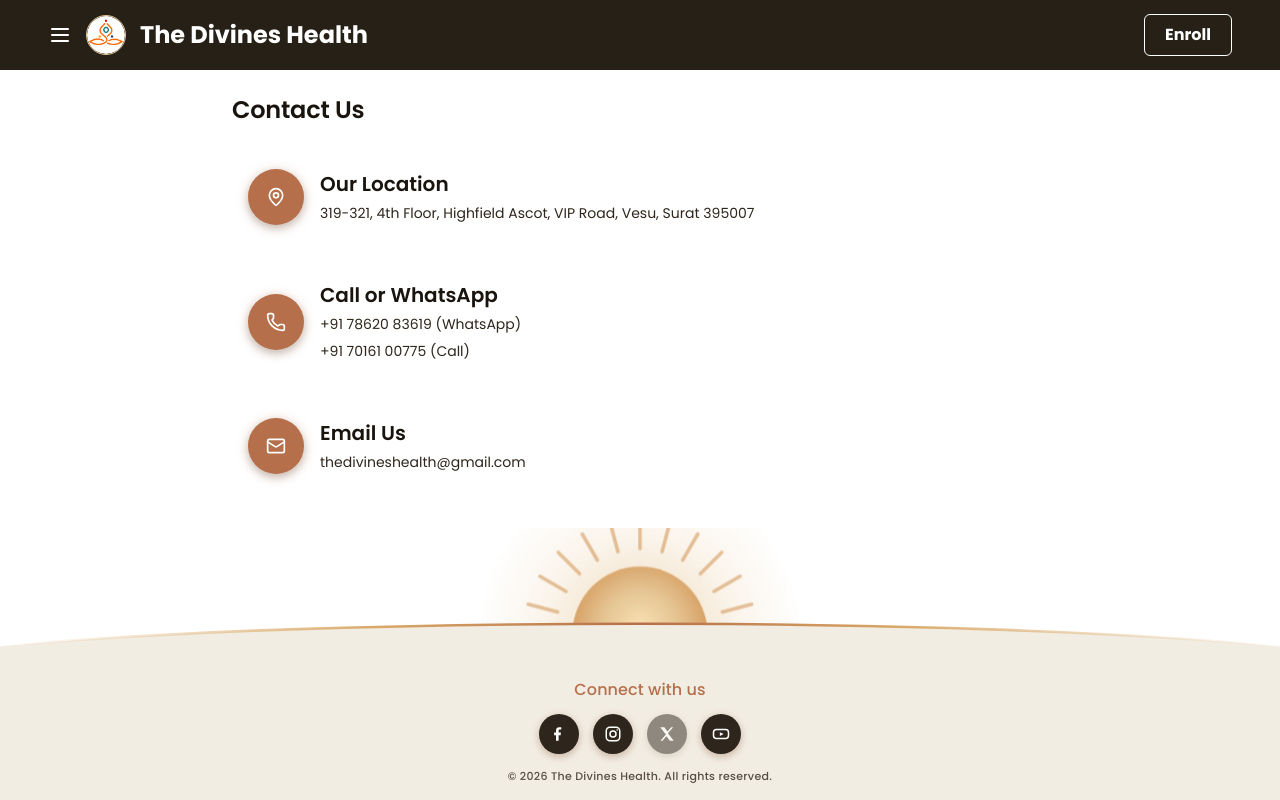
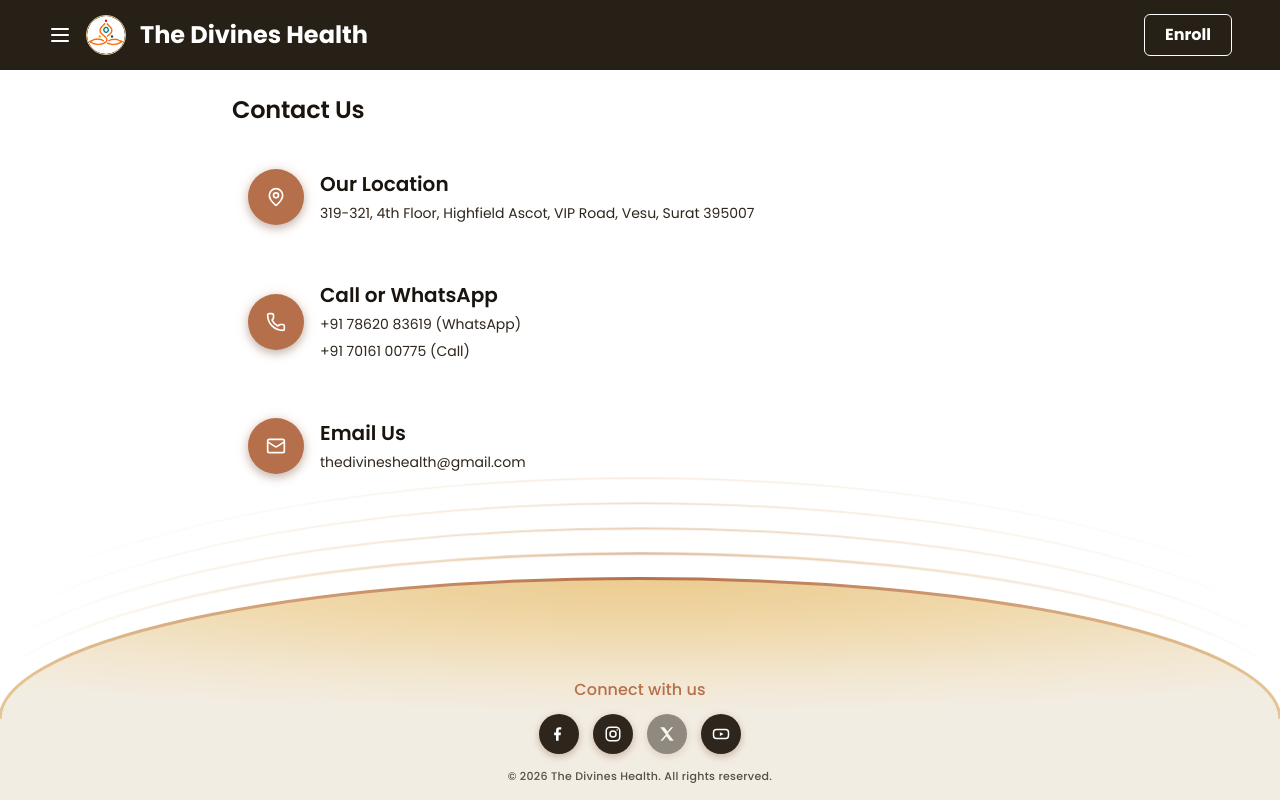
Before and after one commit to ladkrishnaronak/divines-wellness, a Next.js app: page /contact in a window 1280 px wide. Built offline with nearby package versions, Linux system fonts and the light colour scheme.

Commit message:
Contact footer becomes the rising sun itself

```diff
--- a/src/app/contact/page.tsx
+++ b/src/app/contact/page.tsx
@@ -124,66 +124,48 @@ export default function ContactPage() {
         })}
       </div>
 
-      {/* Rising-sun footer: a warm sun lifts over a soft horizon, which becomes
-          the cream footer. Pinned to the bottom of the screen via mt-auto. */}
-      <footer className="relative mt-auto w-full">
+      {/* Rising-sun footer: the footer box itself is the sun. Its domed top edge
+          is the sun's curve, the fill is sunlight fading into cream, and glow
+          rings radiate out from the edge. Pinned to the bottom via mt-auto. */}
+      <footer
+        className="relative mt-auto w-full rounded-t-[50%_90px] bg-[radial-gradient(120%_85%_at_50%_0%,#eccb8f_0%,#f0d9ac_28%,#f2e6cf_52%,#f2ede3_72%)] pt-[62px] sm:rounded-t-[50%_118px] sm:pt-[84px] lg:rounded-t-[50%_141px] lg:pt-[100px]"
+      >
+        {/* Glow rings + sunlit edge. The SVG spans the ring space above the
+            footer plus the dome height, so its ellipses share the dome's centre. */}
         <svg
-          viewBox="0 0 1440 200"
-          preserveAspectRatio="xMidYMax slice"
-          className="block h-[120px] w-full sm:h-[150px] lg:h-[170px]"
+          viewBox="0 0 1000 160"
+          preserveAspectRatio="none"
+          className="pointer-events-none absolute -top-[70px] left-0 h-[160px] w-full sm:-top-[92px] sm:h-[210px] lg:-top-[109px] lg:h-[250px]"
           aria-hidden="true"
         >
           <defs>
-            <radialGradient id="sunDisc" cx="50%" cy="45%" r="55%">
-              <stop offset="0%" stopColor="#f9e2b4" />
-              <stop offset="50%" stopColor="#e6c594" />
-              <stop offset="100%" stopColor="#d49a5c" />
-            </radialGradient>
-            <radialGradient id="sunHalo" cx="50%" cy="50%" r="50%">
-              <stop offset="0%" stopColor="#e6c594" stopOpacity="0.9" />
-              <stop offset="60%" stopColor="#e6c594" stopOpacity="0.25" />
-              <stop offset="100%" stopColor="#e6c594" stopOpacity="0" />
-            </radialGradient>
-            <linearGradient id="horizonEdge" x1="0" y1="0" x2="1" y2="0">
-              <stop offset="0%" stopColor="#e6c594" stopOpacity="0" />
-              <stop offset="30%" stopColor="#d9a765" />
+            <linearGradient id="ringFade" gradientUnits="userSpaceOnUse" x1="0" y1="0" x2="1000" y2="0">
+              <stop offset="0%" stopColor="#d9a765" stopOpacity="0" />
+              <stop offset="30%" stopColor="#d9a765" stopOpacity="0.55" />
+              <stop offset="50%" stopColor="#c98a55" stopOpacity="0.9" />
+              <stop offset="70%" stopColor="#d9a765" stopOpacity="0.55" />
+              <stop offset="100%" stopColor="#d9a765" stopOpacity="0" />
+            </linearGradient>
+            <linearGradient id="sunEdge" gradientUnits="userSpaceOnUse" x1="0" y1="0" x2="1000" y2="0">
+              <stop offset="0%" stopColor="#e6c594" />
               <stop offset="50%" stopColor="#b56f4a" />
-              <stop offset="70%" stopColor="#d9a765" />
-              <stop offset="100%" stopColor="#e6c594" stopOpacity="0" />
+              <stop offset="100%" stopColor="#e6c594" />
             </linearGradient>
           </defs>
-
-          {/* Sun: halo, rays and disc rise together on page load */}
           <g className="sun-rise">
-            <circle className="sun-glow" cx="720" cy="128" r="185" fill="url(#sunHalo)" />
-            <g stroke="#d49a5c" strokeWidth="4" strokeLinecap="round" opacity="0.6">
-                <line x1="812.7" y1="103.2" x2="845.6" y2="94.4" />
-                <line x1="803.1" y1="80.0" x2="832.6" y2="63.0" />
-                <line x1="787.9" y1="60.1" x2="811.9" y2="36.1" />
-                <line x1="768.0" y1="44.9" x2="785.0" y2="15.4" />
-                <line x1="744.8" y1="35.3" x2="753.6" y2="2.4" />
-                <line x1="720.0" y1="32.0" x2="720.0" y2="-2.0" />
-                <line x1="695.2" y1="35.3" x2="686.4" y2="2.4" />
-                <line x1="672.0" y1="44.9" x2="655.0" y2="15.4" />
-                <line x1="652.1" y1="60.1" x2="628.1" y2="36.1" />
-                <line x1="636.9" y1="80.0" x2="607.4" y2="63.0" />
-                <line x1="627.3" y1="103.2" x2="594.4" y2="94.4" />
+            <g className="sun-glow" fill="none" stroke="url(#ringFade)" vectorEffect="non-scaling-stroke">
+              <path d="M-20,160 A520,106 0 0 1 1020,160" strokeWidth="2.5" opacity="0.9" vectorEffect="non-scaling-stroke" />
+              <path d="M-40,160 A540,122 0 0 1 1040,160" strokeWidth="2" opacity="0.65" vectorEffect="non-scaling-stroke" />
+              <path d="M-60,160 A560,138 0 0 1 1060,160" strokeWidth="1.75" opacity="0.45" vectorEffect="non-scaling-stroke" />
+              <path d="M-80,160 A580,154 0 0 1 1080,160" strokeWidth="1.5" opacity="0.3" vectorEffect="non-scaling-stroke" />
             </g>
-            <circle cx="720" cy="128" r="76" fill="url(#sunDisc)" />
           </g>
-
-          {/* Horizon: the footer's cream surface, with a sunlit edge */}
-          <path d="M0,200 L0,142 C 360,108 1080,108 1440,142 L1440,200 Z" fill="#f2ede3" />
-          <path
-            d="M0,142 C 360,108 1080,108 1440,142"
-            fill="none"
-            stroke="url(#horizonEdge)"
-            strokeWidth="3"
-          />
+          {/* Sunlit rim along the footer's own top edge */}
+          <path d="M0,160 A500,90 0 0 1 1000,160" fill="none" stroke="url(#sunEdge)" strokeWidth="3" vectorEffect="non-scaling-stroke" />
         </svg>
 
         {/* Socials + copyright, on the same cream as the horizon */}
-        <div className="relative -mt-5 flex w-full flex-col items-center gap-[15px] bg-[#f2ede3] px-6 pb-[max(16px,env(safe-area-inset-bottom))] pt-0">
+        <div className="relative flex w-full flex-col items-center gap-[15px] px-6 pb-[max(16px,env(safe-area-inset-bottom))]">
           <div className="flex w-full flex-col items-center gap-3">
             <p className="text-base font-medium leading-[1.5] tracking-[0.1px] text-[#b56f4a]">
               Connect with us
```
